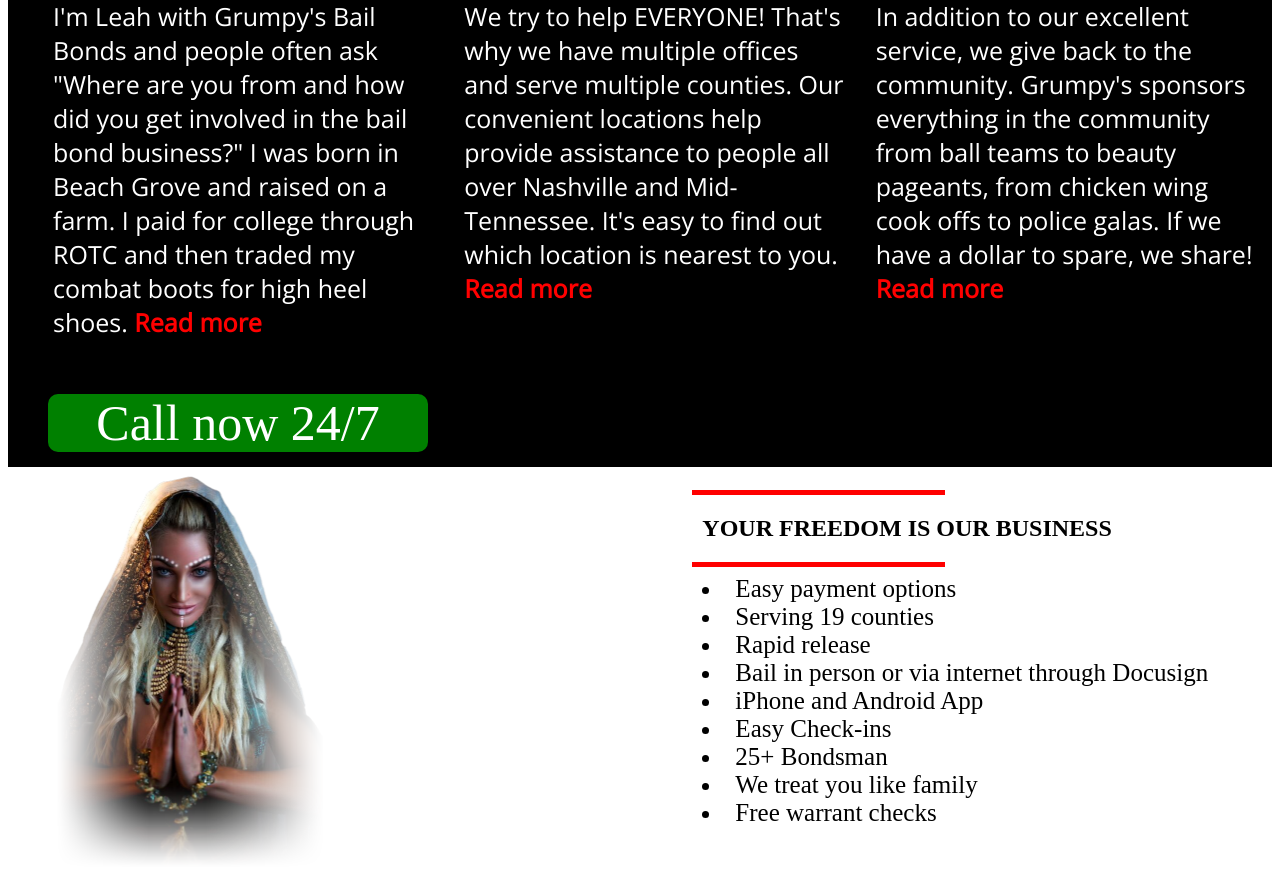
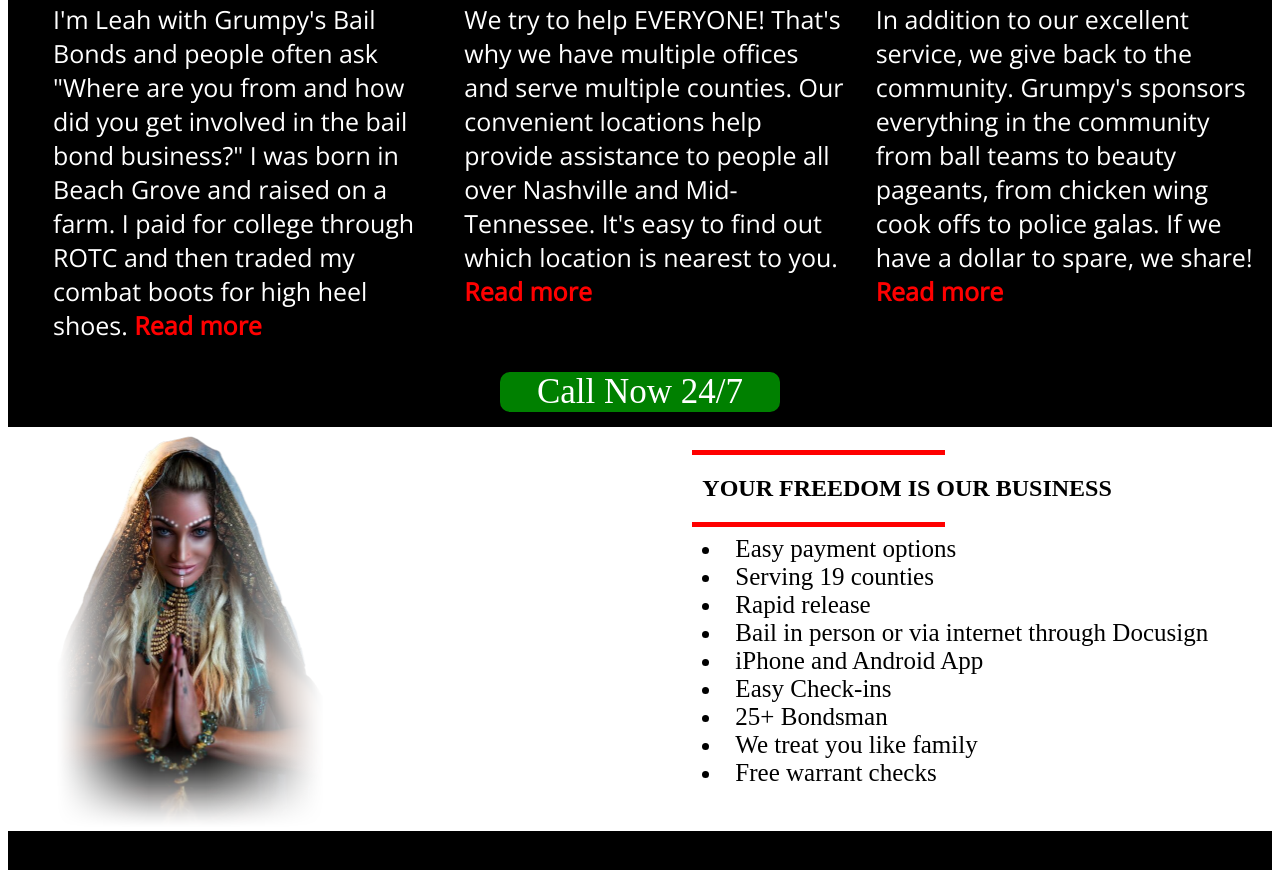
Before and after one commit to mbassmobilesoft/grumpys, a PHP site: page / in a window 1280 px wide. Shown: the part 2608-3478 px from the top of the page. Run offline with PHP 8.4, Linux system fonts and the light colour scheme.

Commit message:
Add files via upload

```diff
--- a/index.html
+++ b/index.html
@@ -78,7 +78,7 @@
 
 <section class="warriorContainer">
         <div class="warriorBox">
-            <img src="./warrior.png" alt="warrior" />
+            <img class="warrior" src="./warrior.png" alt="warrior" />
         </div>
         <div class="warriorContent">
             <p style="font-size: 50px;">FIERCE</p>
@@ -183,7 +183,7 @@
             </div>
     </div>
     <div class="callNow" align="center">
-        <span><a href="tel:18774786797" class="callNowText">Call now 24/7</a></span>
+        <span><a href="tel:18774786797" class="callNowText">Call Now 24/7</a></span>
     </div>
 </section>
 
@@ -241,7 +241,7 @@
             </div>
     </div>
     <div class="callNow" align="center">
-        <span><a href="tel:18774786797" class="callNowText">Call now 24/7</a></span>
+        <span><a href="tel:18774786797" class="callNowText">Call Now 24/7</a></span>
     </div>
 </section>
 
--- a/styles.css
+++ b/styles.css
@@ -118,21 +118,16 @@
 
 .callNow {
   background-color: green;
-  width: 380px;
-  margin-left: 25px;
-  margin-top: 25px;
+  width: 280px;
   border-radius: 10px;
+  height: 40px;
+  margin: 0 auto;
 }
 
-.callNowContainer {
-  width: 100%;
-  display: flex;
-  justify-content: center;
-}
 
 .callNowText {
   color: white;
-  font-size: 50px;
+  font-size: 35px;
   text-decoration: none;
 }
 
@@ -424,7 +419,7 @@
 
 .mobileNumber {
     color: white;
-    font-size: 3.125rem;
+    font-size: 2.5rem;
     font-weight: bolder;
     margin-left: 50px;
     text-decoration: none;
@@ -626,6 +621,11 @@
   display: flex;
   flex-wrap: wrap;
   margin: 0 auto;
+}
+
+.warrior {
+  height: 75%;
+  margin-top: 25px;
 }
 
 .warriorBox {
```
